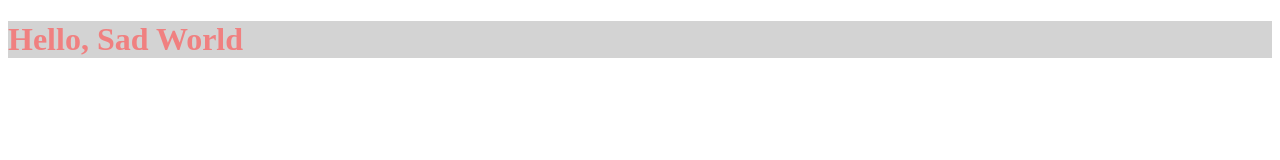
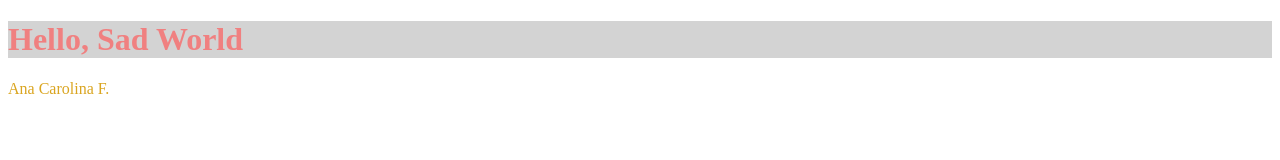
Before and after one commit to Cruzanaa/Aula---Curriculo, a plain HTML site: page index.html in a window 1280 px wide. Drawn offline with Linux system fonts and the light colour scheme.

Commit message:
criação do com cor amarelo ouro

```diff
--- a/css/style.css
+++ b/css/style.css
@@ -2,3 +2,6 @@ h1{
     color: lightcoral;
     background: lightgray;
 }
+p{
+    color: goldenrod;
+}
--- a/index.html
+++ b/index.html
@@ -10,6 +10,7 @@
 
 <body>
     <h1>Hello, Sad World</h1>
+        <p>Ana Carolina F.</p>
 
 </body>
 </html>
```
